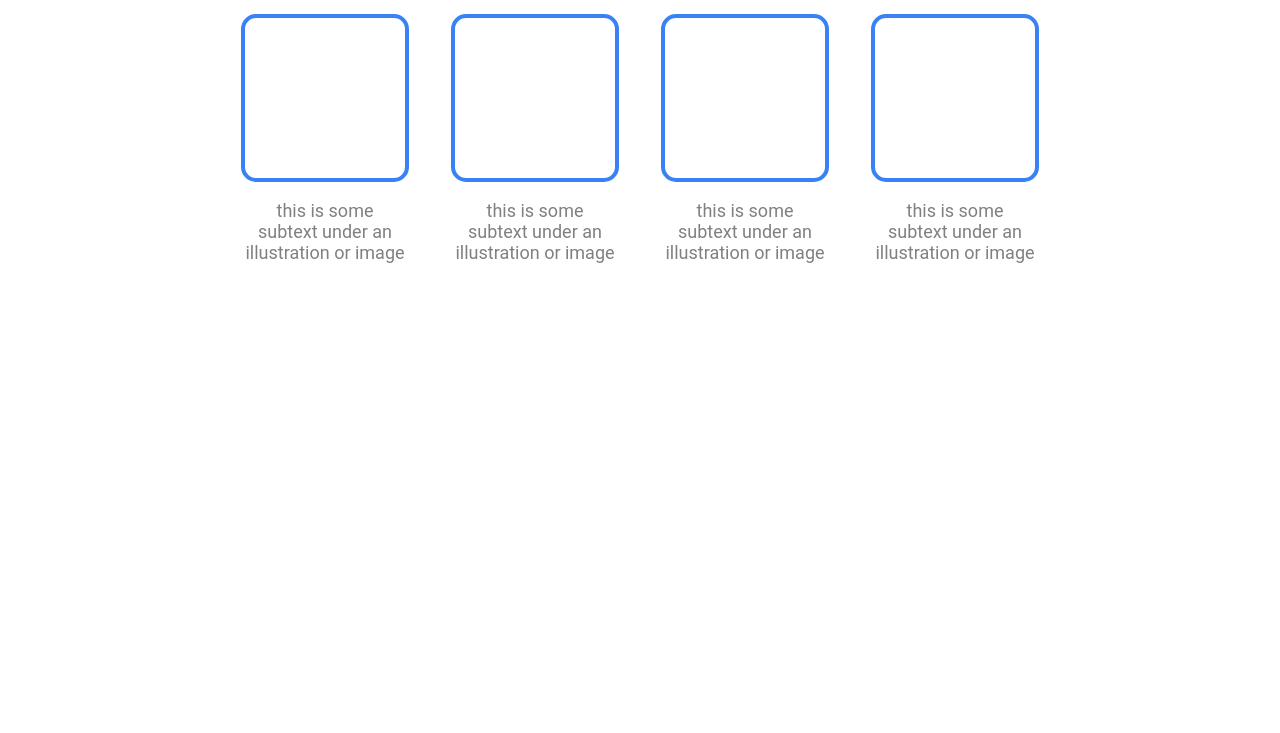
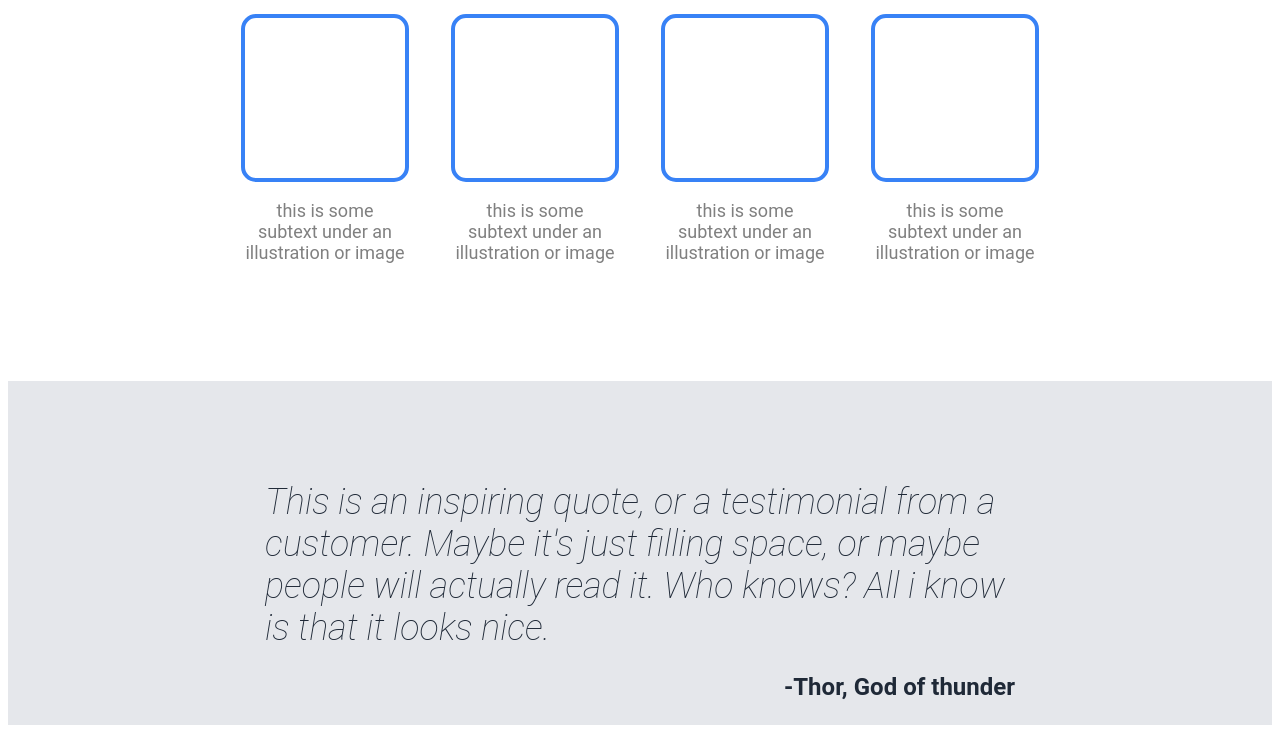
Before and after one commit to Lhdz21/landingPage, a plain HTML site: page index.html in a window 1280 px wide. Shown: the part 614-1347 px from the top of the page. Before the commit the page ends 903 px from the top, so only its background shows below. Drawn offline with Linux system fonts and the light colour scheme; a web font is replaced by a local one.

Commit message:
Create and add stayles to testimonial section

```diff
--- a/index.html
+++ b/index.html
@@ -48,5 +48,9 @@
             </div>
         </div>
     </div>
+    <div class="testimonial">
+        <p class="quote">This is an inspiring quote, or a testimonial from a customer. Maybe it's just filling space, or maybe people will actually read it. Who knows? All i know is that it looks nice.</p>
+        <p class="author">-Thor, God of thunder</p>
+    </div>
 </body>
 </html>
--- a/styles.css
+++ b/styles.css
@@ -76,6 +76,7 @@ body{
     display: flex;
     flex-direction: column;
     align-items: center;
+    margin-bottom: 100px;
  }
  .header-text{
     font-size: 36px;
@@ -107,3 +108,27 @@ body{
     font-size: 18px;
     color: grey;
 }
+.testimonial{
+    background-color: #e5e7eb;
+    display: flex;
+    flex-direction: column;
+    align-items: center;
+    justify-content: center;
+}
+
+.quote{
+    width: 750px;
+    font-size:  36px;
+    color: #1f2937;
+    font-style: italic;
+    margin: 100px 0px 0px 0px;
+    font-weight: lighter;
+}
+
+.author{
+    color: #1f2937;
+    width: 750px;
+    text-align: end;
+    font-size: 24px;
+    font-weight: bold;
+}
```
